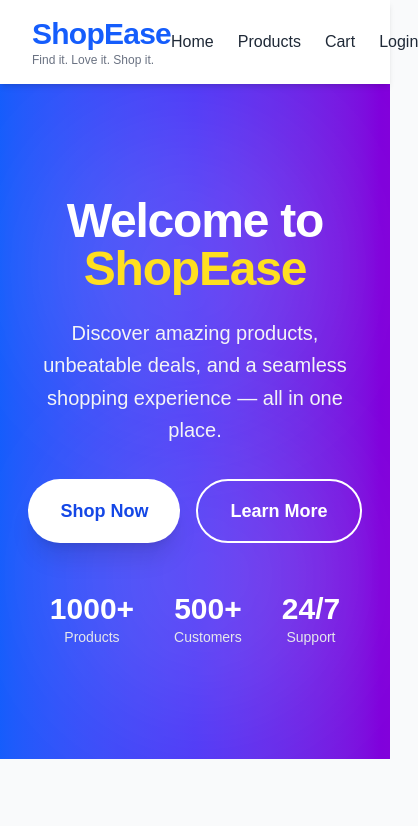
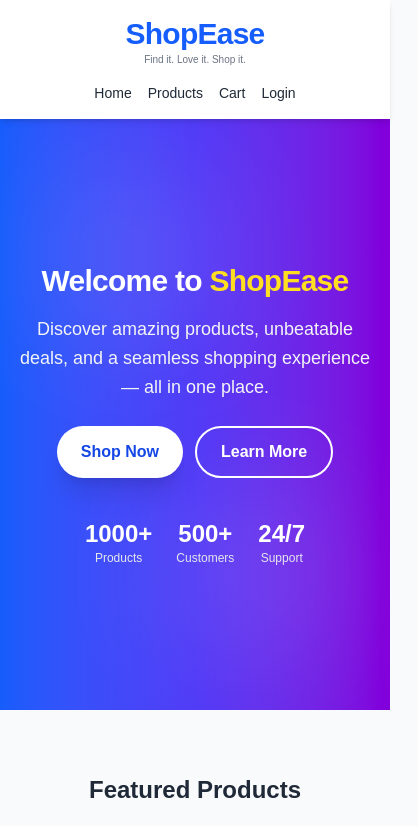
Before and after one commit to sutanjoyb/ShopEase, a React (Vite) app: page / in a window 390 px wide. Shown: the top 826 px of the page, 418 px wide, since content can reach past the window. Built offline with nearby package versions, Linux system fonts and the light colour scheme; no server answers.

Commit message:
Updated the Media Query

```diff
--- a/src/components/Hero.jsx
+++ b/src/components/Hero.jsx
@@ -4,24 +4,24 @@ function Hero() {
   const navigate = useNavigate();
 
   return (
-    <section className="relative overflow-hidden bg-linear-to-r from-blue-600 via-indigo-600 to-purple-700 text-white min-h-[80vh] flex items-center justify-center px-6 w-full font-montserrat">
-      <div className="absolute top-10 left-10 w-72 h-72 bg-white/10 rounded-full blur-3xl"></div>
-      <div className="absolute bottom-10 right-10 w-72 h-72 bg-white/10 rounded-full blur-3xl"></div>
+    <section className="relative overflow-hidden bg-linear-to-r from-blue-600 via-indigo-600 to-purple-700 text-white min-h-[70vh] md:min-h-[80vh] flex items-center justify-center px-4 sm:px-6 w-full font-montserrat py-12 md:py-0">
+      <div className="absolute top-10 left-10 w-48 h-48 md:w-72 md:h-72 bg-white/10 rounded-full blur-3xl"></div>
+      <div className="absolute bottom-10 right-10 w-48 h-48 md:w-72 md:h-72 bg-white/10 rounded-full blur-3xl"></div>
 
       <div className="text-center max-w-4xl z-10">
-        <h1 className="text-5xl md:text-7xl font-extrabold mb-6 tracking-tight">
+        <h1 className="text-4xl sm:text-5xl md:text-7xl font-extrabold mb-4 md:mb-6 tracking-tight">
           Welcome to <span className="text-yellow-300">ShopEase</span>
         </h1>
 
-        <p className="text-xl md:text-2xl text-gray-100 mb-8 leading-relaxed">
+        <p className="text-lg md:text-2xl text-gray-100 mb-6 md:mb-8 leading-relaxed max-w-2xl mx-auto">
           Discover amazing products, unbeatable deals, and a seamless shopping
           experience — all in one place.
         </p>
 
-        <div className="flex justify-center gap-4 flex-wrap">
+        <div className="flex justify-center gap-3 sm:gap-4 flex-wrap">
           <button
             onClick={() => navigate("/products")}
-            className="bg-white text-blue-700 px-8 py-4 rounded-full font-bold text-lg shadow-xl hover:scale-105 hover:shadow-2xl transition-all duration-300 cursor-pointer"
+            className="bg-white text-blue-700 px-6 py-3 sm:px-8 sm:py-4 rounded-full font-bold text-base sm:text-lg shadow-xl hover:scale-105 hover:shadow-2xl transition-all duration-300 cursor-pointer"
           >
             Shop Now
           </button>
@@ -32,24 +32,24 @@ function Hero() {
                 behavior: "smooth",
               });
             }}
-            className="border-2 border-white px-8 py-4 rounded-full font-bold text-lg hover:bg-white hover:text-blue-700 transition-all duration-300 cursor-pointer"
+            className="border-2 border-white px-6 py-3 sm:px-8 sm:py-4 rounded-full font-bold text-base sm:text-lg hover:bg-white hover:text-blue-700 transition-all duration-300 cursor-pointer"
           >
             Learn More
           </button>
         </div>
 
-        <div className="mt-12 flex justify-center gap-10 text-center">
+        <div className="mt-10 md:mt-12 flex justify-center gap-6 sm:gap-10 text-center">
           <div>
-            <h2 className="text-3xl font-bold">1000+</h2>
-            <p className="text-gray-200 text-sm">Products</p>
+            <h2 className="text-2xl sm:text-3xl font-bold">1000+</h2>
+            <p className="text-gray-200 text-xs sm:text-sm">Products</p>
           </div>
           <div>
-            <h2 className="text-3xl font-bold">500+</h2>
-            <p className="text-gray-200 text-sm">Customers</p>
+            <h2 className="text-2xl sm:text-3xl font-bold">500+</h2>
+            <p className="text-gray-200 text-xs sm:text-sm">Customers</p>
           </div>
           <div>
-            <h2 className="text-3xl font-bold">24/7</h2>
-            <p className="text-gray-200 text-sm">Support</p>
+            <h2 className="text-2xl sm:text-3xl font-bold">24/7</h2>
+            <p className="text-gray-200 text-xs sm:text-sm">Support</p>
           </div>
         </div>
       </div>
--- a/src/components/Navbar.jsx
+++ b/src/components/Navbar.jsx
@@ -2,15 +2,17 @@ import { Link } from "react-router-dom";
 
 function Navbar() {
   return (
-    <nav className="sticky top-0 z-50 flex items-center justify-between px-8 py-4 bg-white shadow-md w-full font-poppins">
-      <div>
-        <h1 className="text-3xl font-bold text-blue-600 tracking-tight">
+    <nav className="sticky top-0 z-50 flex flex-col sm:flex-row items-center justify-between gap-4 px-4 sm:px-8 py-4 bg-white shadow-md w-full font-poppins">
+      <div className="text-center sm:text-left">
+        <h1 className="text-2xl sm:text-3xl font-bold text-blue-600 tracking-tight">
           ShopEase
         </h1>
-        <p className="text-xs text-gray-500">Find it. Love it. Shop it.</p>
+        <p className="text-[10px] sm:text-xs text-gray-500">
+          Find it. Love it. Shop it.
+        </p>
       </div>
 
-      <div className="flex gap-6 text-base font-medium">
+      <div className="flex gap-4 sm:flex-row sm:gap-6 text-sm sm:text-base font-medium">
         <Link
           to="/"
           className="hover:text-blue-600 transition-colors duration-200"
--- a/src/index.css
+++ b/src/index.css
@@ -27,3 +27,25 @@ body {
 ::after {
   box-sizing: border-box;
 }
+
+/* --- Custom Media Queries for Global Fallbacks --- */
+
+/* Mobile Views (up to 639px) */
+@media (max-width: 639px) {
+  h1 {
+    font-size: 1.875rem !important; /* Forces manageable mobile typography */
+    line-height: 2.25rem !important;
+  }
+  h2 {
+    font-size: 1.5rem !important;
+    line-height: 2rem !important;
+  }
+}
+
+/* Tablet Views (640px to 1023px) */
+@media (min-width: 640px) and (max-width: 1023px) {
+  h1 {
+    font-size: 2.5rem !important;
+    line-height: 3rem !important;
+  }
+}
--- a/src/pages/Cart.jsx
+++ b/src/pages/Cart.jsx
@@ -22,30 +22,34 @@ function Cart() {
     <div className="min-h-screen flex flex-col bg-gray-50 font-nunito">
       <Navbar />
 
-      <main className="grow max-w-6xl mx-auto w-full px-6 py-10">
-        <h1 className="text-4xl text-center font-bold mb-8">Shopping Cart</h1>
+      <main className="grow max-w-6xl mx-auto w-full px-4 sm:px-6 py-6 md:py-10">
+        <h1 className="text-3xl md:text-4xl text-center font-bold mb-6 md:mb-8">
+          Shopping Cart
+        </h1>
 
         {cartItems.length === 0 ? (
-          <div className="text-center text-xl text-gray-500 my-32">
+          <div className="text-center text-lg md:text-xl text-gray-500 my-20 md:my-32">
             Your cart is empty!!!
           </div>
         ) : (
           <>
-            <div className="space-y-6">
+            <div className="space-y-4 md:space-y-6">
               {cartItems.map((item, index) => (
                 <div
                   key={index}
-                  className="bg-white p-5 rounded-xl shadow-md flex items-center justify-between animate-fade-in"
+                  className="bg-white p-4 md:p-5 rounded-xl shadow-md flex flex-col sm:flex-row sm:items-center justify-between gap-4"
                 >
-                  <div className="flex items-center gap-5">
+                  <div className="flex items-center gap-4 md:gap-5">
                     <img
                       src={item.thumbnail}
                       alt={item.title}
-                      className="w-24 h-24 object-cover rounded-lg"
+                      className="w-16 h-16 sm:w-24 sm:h-24 object-cover rounded-lg shrink-0"
                     />
                     <div>
-                      <h2 className="text-xl font-semibold">{item.title}</h2>
-                      <p className="text-blue-600 font-bold text-lg">
+                      <h2 className="text-lg md:text-xl font-semibold line-clamp-1">
+                        {item.title}
+                      </h2>
+                      <p className="text-blue-600 font-bold text-base md:text-lg">
                         ${item.price}
                       </p>
                     </div>
@@ -53,7 +57,7 @@ function Cart() {
 
                   <button
                     onClick={() => removeFromCart(index)}
-                    className="bg-red-500 text-white px-4 py-2 rounded-lg hover:bg-red-600 transition cursor-pointer"
+                    className="w-full sm:w-auto bg-red-500 text-white px-4 py-2 rounded-lg hover:bg-red-600 transition cursor-pointer text-sm"
                   >
                     Remove
                   </button>
@@ -61,10 +65,14 @@ function Cart() {
               ))}
             </div>
 
-            <div className="mt-10 bg-white p-6 rounded-xl shadow-md">
-              <h2 className="text-2xl font-bold mb-3">Cart Summary</h2>
-              <p className="text-lg">Total Items: {cartItems.length}</p>
-              <p className="text-2xl font-bold text-blue-600 mt-2">
+            <div className="mt-8 md:mt-10 bg-white p-5 md:p-6 rounded-xl shadow-md">
+              <h2 className="text-xl md:text-2xl font-bold mb-2 md:mb-3">
+                Cart Summary
+              </h2>
+              <p className="text-base md:text-lg">
+                Total Items: {cartItems.length}
+              </p>
+              <p className="text-xl md:text-2xl font-bold text-blue-600 mt-1 md:mt-2">
                 Total Price: ${totalPrice.toFixed(2)}
               </p>
             </div>
--- a/src/pages/Home.jsx
+++ b/src/pages/Home.jsx
@@ -90,7 +90,7 @@ function Home() {
           />
         </div>
 
-        <div className="grid grid-cols-1 md:grid-cols-2 lg:grid-cols-4 gap-8">
+        <div className="grid grid-cols-1 sm:grid-cols-2 lg:grid-cols-4 gap-6 md:gap-8">
           {filteredProducts.slice(0, 4).map((product) => (
             <ProductCard
               key={product.id}
--- a/src/pages/Products.jsx
+++ b/src/pages/Products.jsx
@@ -77,7 +77,7 @@ function Products() {
           </select>
         </div>
 
-        <div className="grid grid-cols-1 md:grid-cols-2 lg:grid-cols-4 gap-8">
+        <div className="grid grid-cols-1 sm:grid-cols-2 lg:grid-cols-4 gap-6 md:gap-8">
           {filteredProducts.map((product) => (
             <ProductCard
               key={product.id}
```
